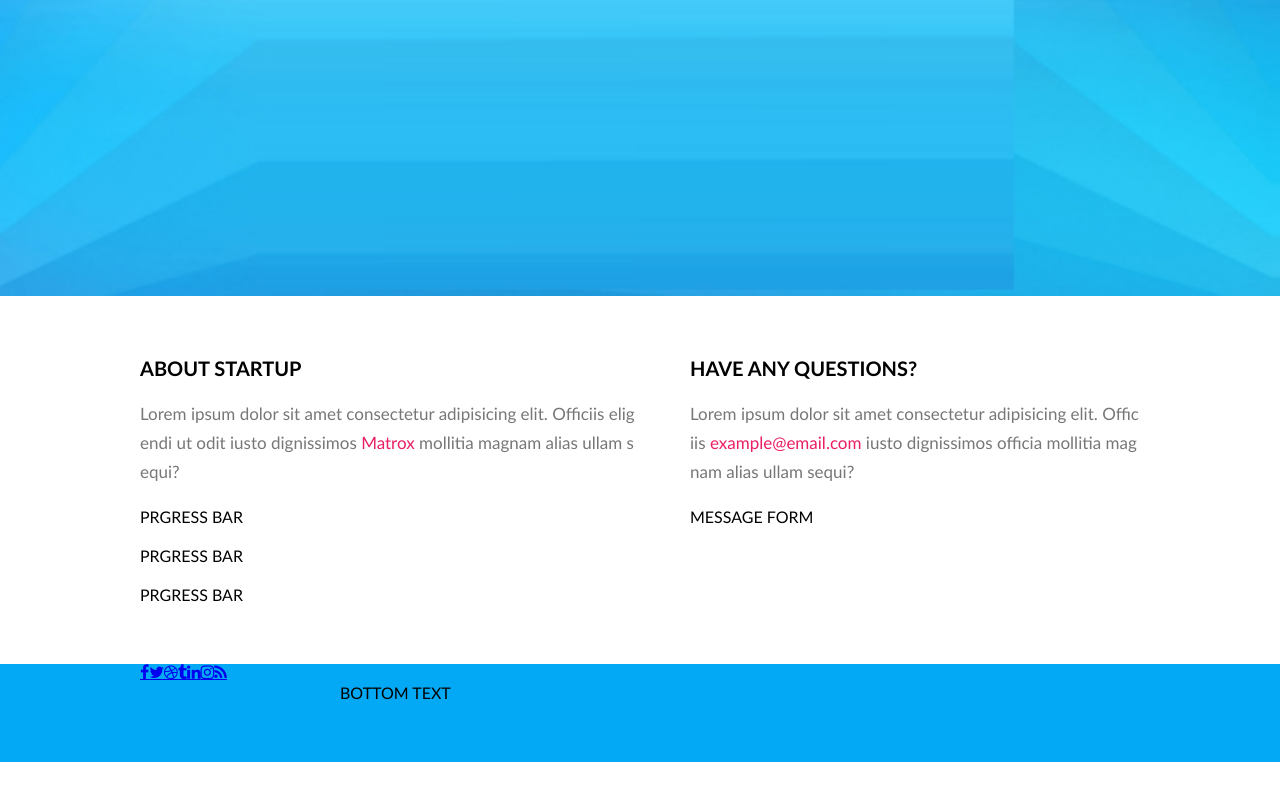
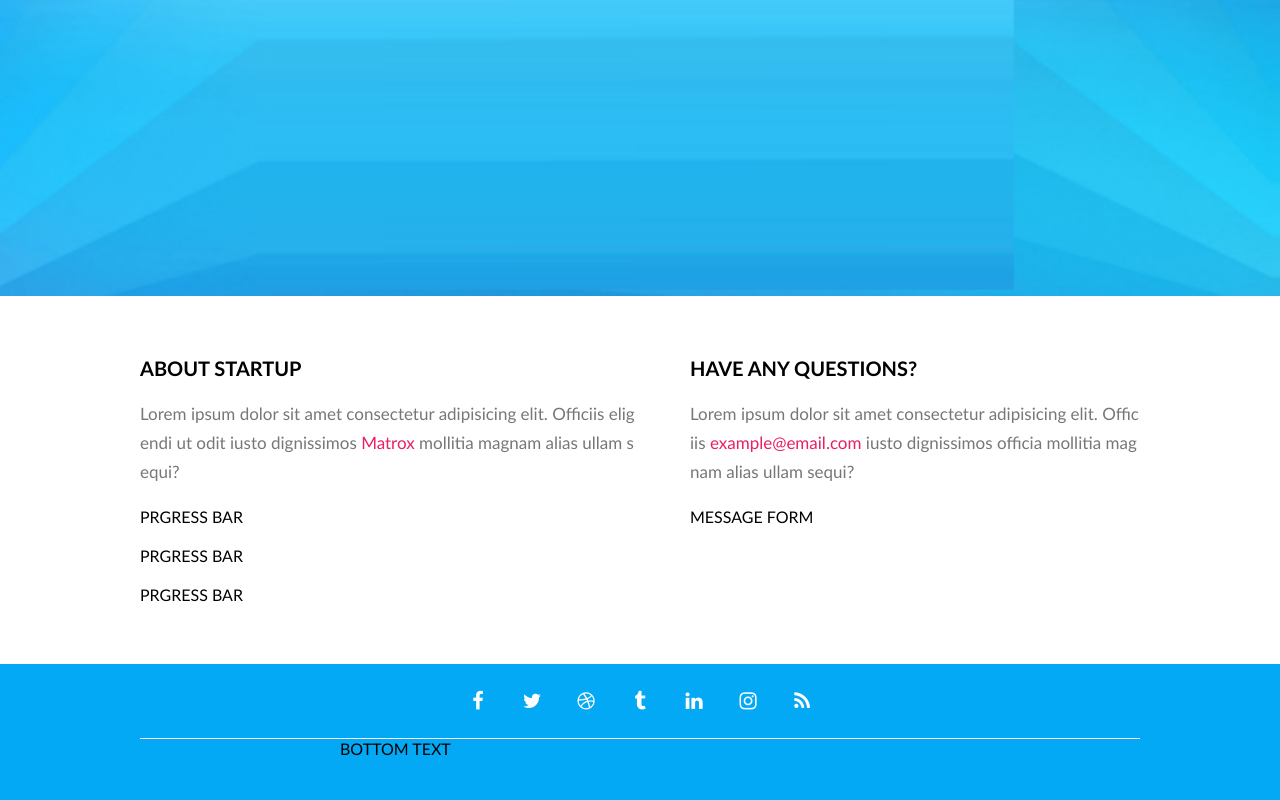
Before and after one commit to MarijusIL/7-coming-soon, a website with bundled scripts: page index.html in a window 1280 px wide. Shown: the part 504-1304 px from the top of the page. Before the commit the page ends 1266 px from the top, so only its background shows below. Built offline with nearby package versions, Linux system fonts and the light colour scheme.

Commit message:
socials design

```diff
--- a/css/home.css
+++ b/css/home.css
@@ -86,3 +86,29 @@ main p a {
 footer.container {
     padding-top: 0px;
 }
+
+.container .socials {
+    display: flex;
+    padding: 15px 0;
+    justify-content: center;
+    flex-wrap: wrap;
+    gap: 10px;
+    border-bottom: 1px solid #fff;
+}
+.socials > .fa {
+    display: inline-block;
+    width: 44px;
+    height: 44px;
+    color: var(--color-light);
+    font-size: 20px;
+    border-radius: 50%;
+    text-align: center;
+    line-height: 44px;
+    text-decoration: none;
+    transition: all 0.3s;
+}
+
+.socials > .fa:hover {
+    background-color: var(--color-light);
+    color: var(--color-primary);
+}
--- a/index.html
+++ b/index.html
@@ -67,7 +67,7 @@
     </main>
 
     <footer class="container bg-primary">
-      <div id ="socials_block" class="row-big">
+      <div id ="socials_block" class="row-big socials">
       </div>
       <div class="row">BOTTOM TEXT</div>
     </footer>
```
